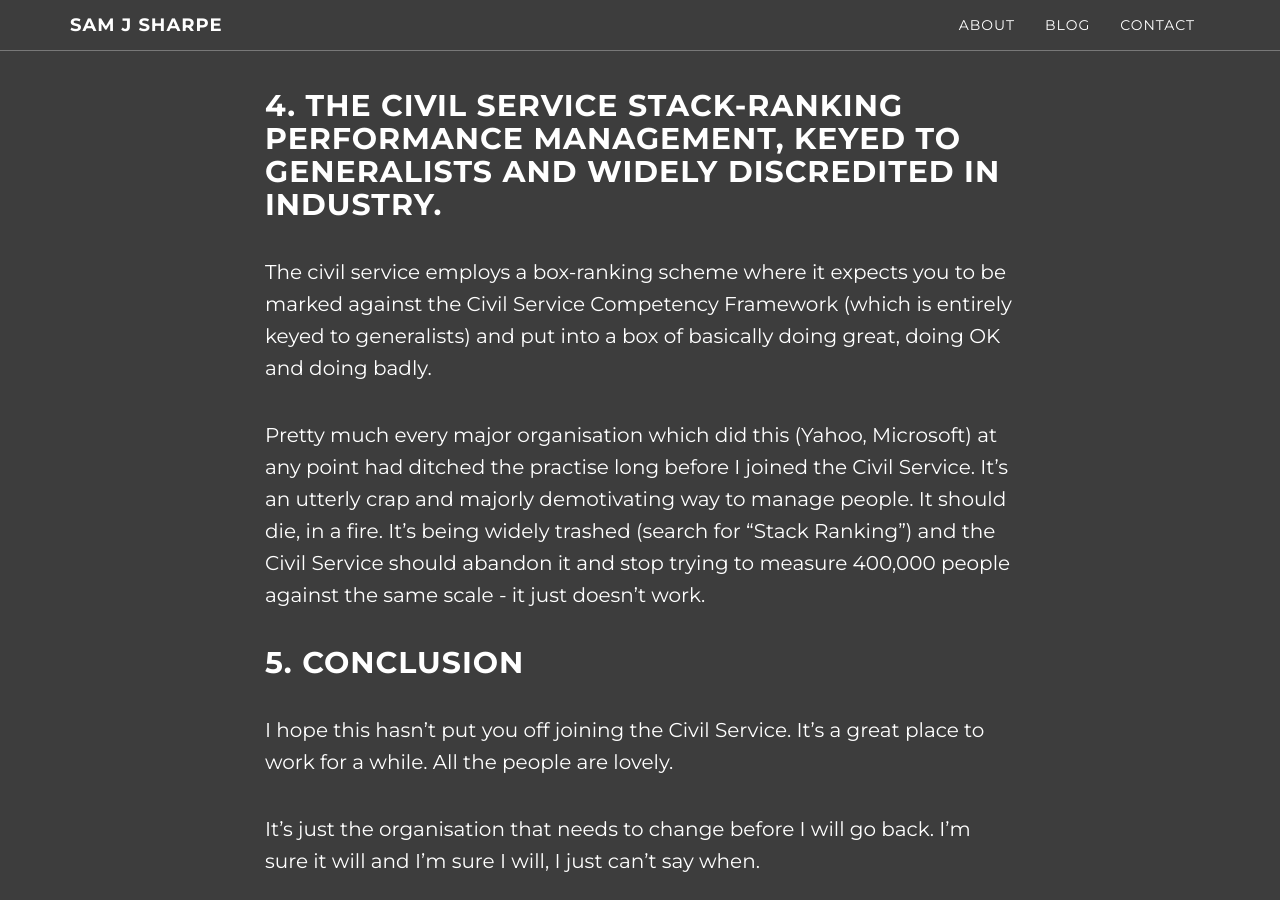
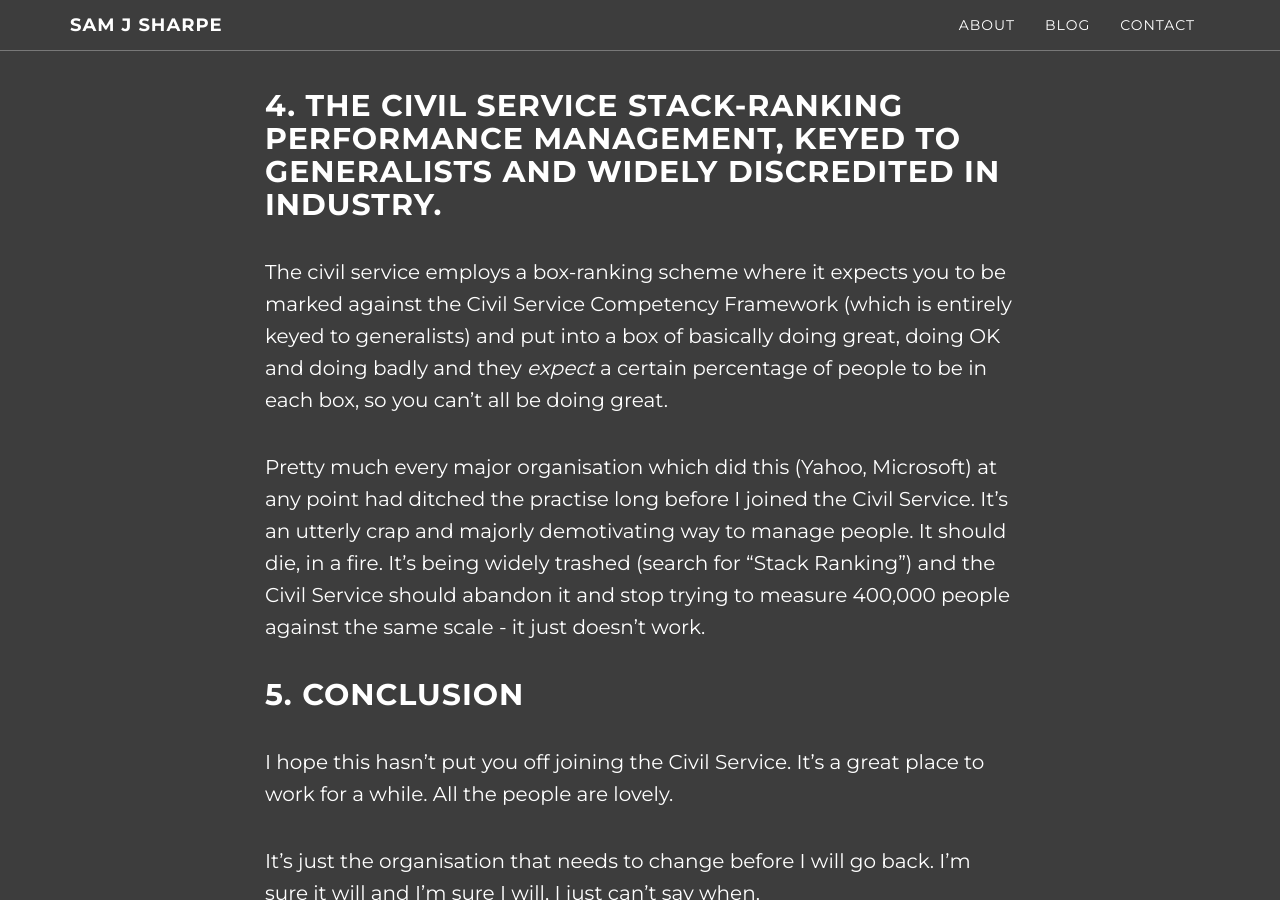
Before and after one commit to samjsharpe/samjsharpe.github.com, a Jekyll site: the page built from _posts/2016-04-15-why-I-left-the-Civil-Service.md, in a window 1280 px wide and 900 px high, scrolled down 4279 px. Built offline with Jekyll 4.4.1, drawn with Linux system fonts in a browser that asks for light colours; nearby versions of some CDN libraries.

Commit message:
Explain stack-ranking better

```diff
--- a/_posts/2016-04-15-why-I-left-the-Civil-Service.md
+++ b/_posts/2016-04-15-why-I-left-the-Civil-Service.md
@@ -120,7 +120,9 @@ each year does grate a bit.
 
 The civil service employs a box-ranking scheme where it expects you to be marked
 against the Civil Service Competency Framework (which is entirely keyed to
-generalists) and put into a box of basically doing great, doing OK and doing badly.
+generalists) and put into a box of basically doing great, doing OK and doing badly
+and they _expect_ a certain percentage of people to be in each box, so you can't
+all be doing great.
 
 Pretty much every major organisation which did this (Yahoo, Microsoft) at any
 point had ditched the practise long before I joined the Civil Service. It's an
```
